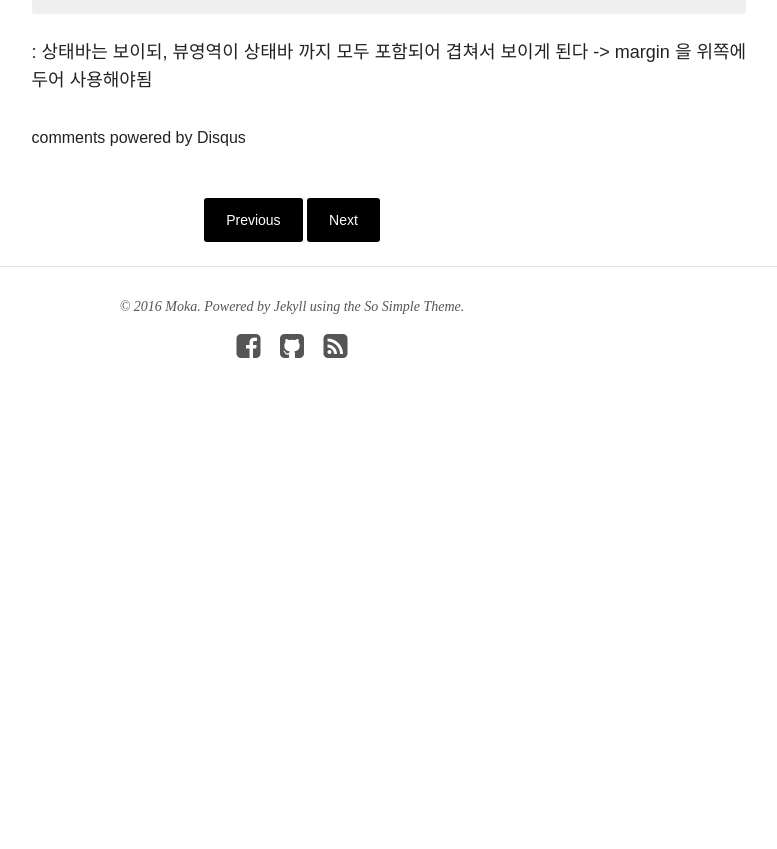
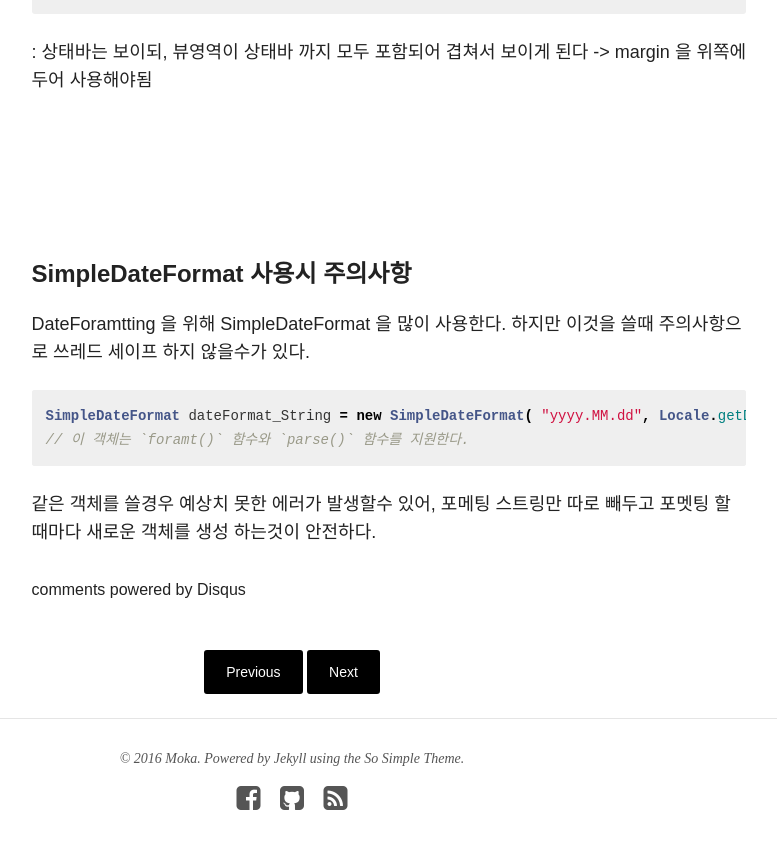
Before and after one commit to steadymoka/moka-a.github.io, a Jekyll site: the page built from _posts/android-note/2015-11-02-android_note_03.md, in a window 1280 px wide and 900 px high, scrolled down 4445 px. Shown: the top 849 px of the window, without its empty margins (348-1125 px from the left). Built offline with Jekyll 4.4.1, drawn with Linux system fonts in a browser that asks for light colours; nearby versions of some CDN libraries; comment, search, counter and statistics services are not loaded; before the commit the page ends 4903 px from its top, so only the background shows below that.

Commit message:
SimpleDateFormat android note posting

````diff
--- a/_posts/android-note/2015-11-02-android_note_03.md
+++ b/_posts/android-note/2015-11-02-android_note_03.md
@@ -83,6 +83,16 @@ OnDestroy() - 거의 사용x<br>
 : 상태바는 보이되, 뷰영역이 상태바 까지 모두 포함되어 겹쳐서 보이게 된다
  -> margin 을 위쪽에 두어 사용해야됨
 
+<br>
+<br>
+<br>
+<br>
 
-<!-- #####  -->
-<!-- -->
+#### SimpleDateFormat 사용시 주의사항
+DateForamtting 을 위해 SimpleDateFormat 을 많이 사용한다. 하지만 이것을 쓸때 주의사항으로 쓰레드 세이프 하지 않을수가 있다.
+
+``` java
+SimpleDateFormat dateFormat_String = new SimpleDateFormat( "yyyy.MM.dd", Locale.getDefault() );
+// 이 객체는 `foramt()` 함수와 `parse()` 함수를 지원한다.
+```
+같은 객체를 쓸경우 예상치 못한 에러가 발생할수 있어, 포메팅 스트링만 따로 빼두고 포멧팅 할때마다 새로운 객체를 생성 하는것이 안전하다.
````
